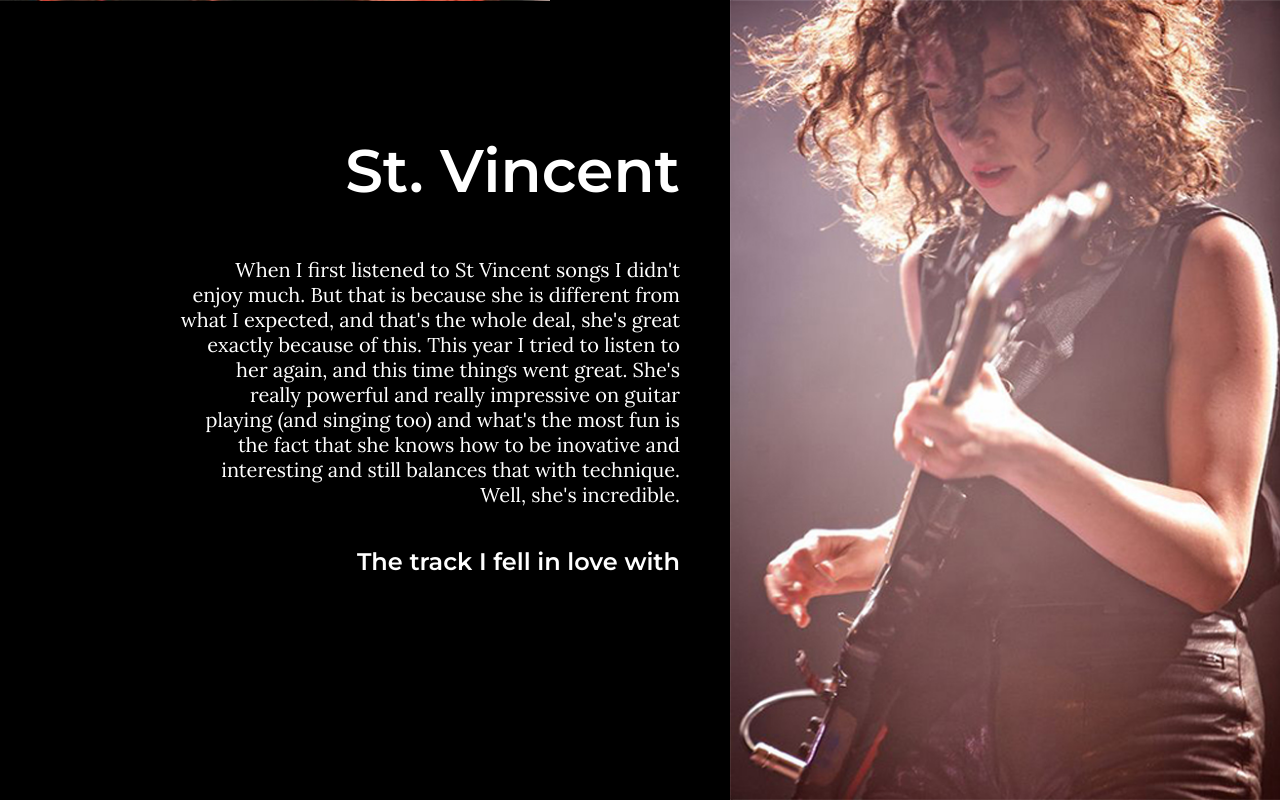
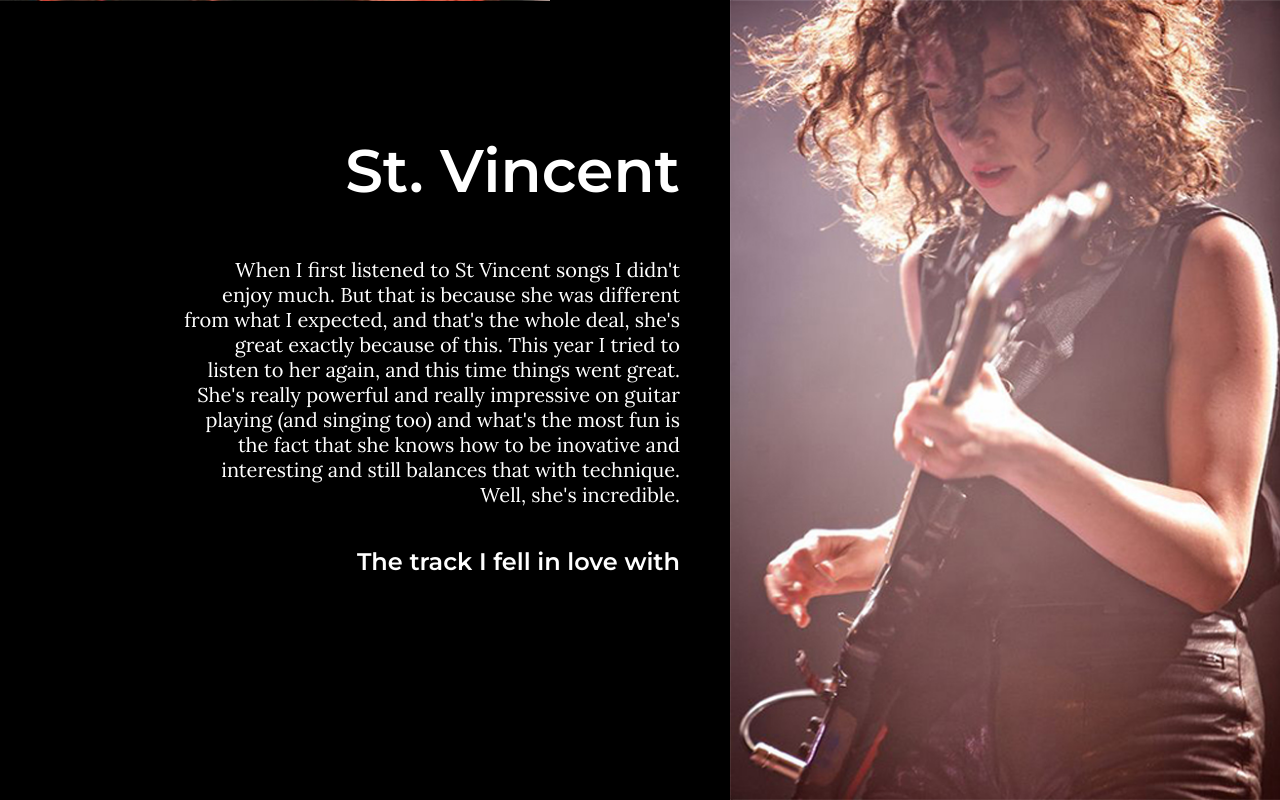
Before and after one commit to CarolinaMoraes/women-2018, a plain HTML site: page index.html in a window 1280 px wide. Shown: the part 4797-5597 px from the top of the page. Drawn offline with nearby package versions, Linux system fonts and the light colour scheme; grey boxes are pictures that could not be loaded.

Commit message:
changed one of the paragraphs a little bit

```diff
--- a/index.html
+++ b/index.html
@@ -104,7 +104,7 @@
 		<section data-aos="fade-up">
 			<h1>St. Vincent</h1>
 			<p class="text-block reverse">
-				When I first listened to St Vincent songs I didn't enjoy much. But that is because she is different from what I expected, and that's the whole deal, she's great exactly because of this.
+				When I first listened to St Vincent songs I didn't enjoy much. But that is because she was different from what I expected, and that's the whole deal, she's great exactly because of this.
 				This year I tried to listen to her again, and this time things went great. She's really powerful and really impressive on guitar playing (and singing too) and what's the most fun is the fact that she knows how to be inovative and interesting and still balances that with technique. Well, she's incredible.
 			</p>
 
```
